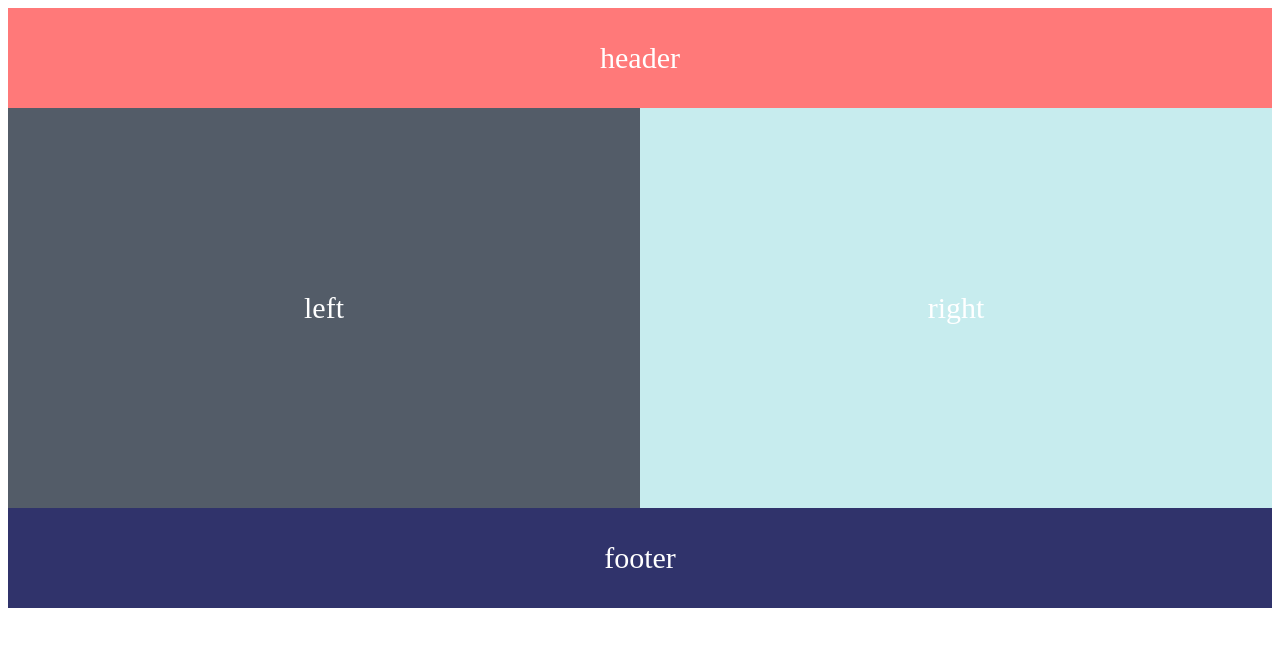
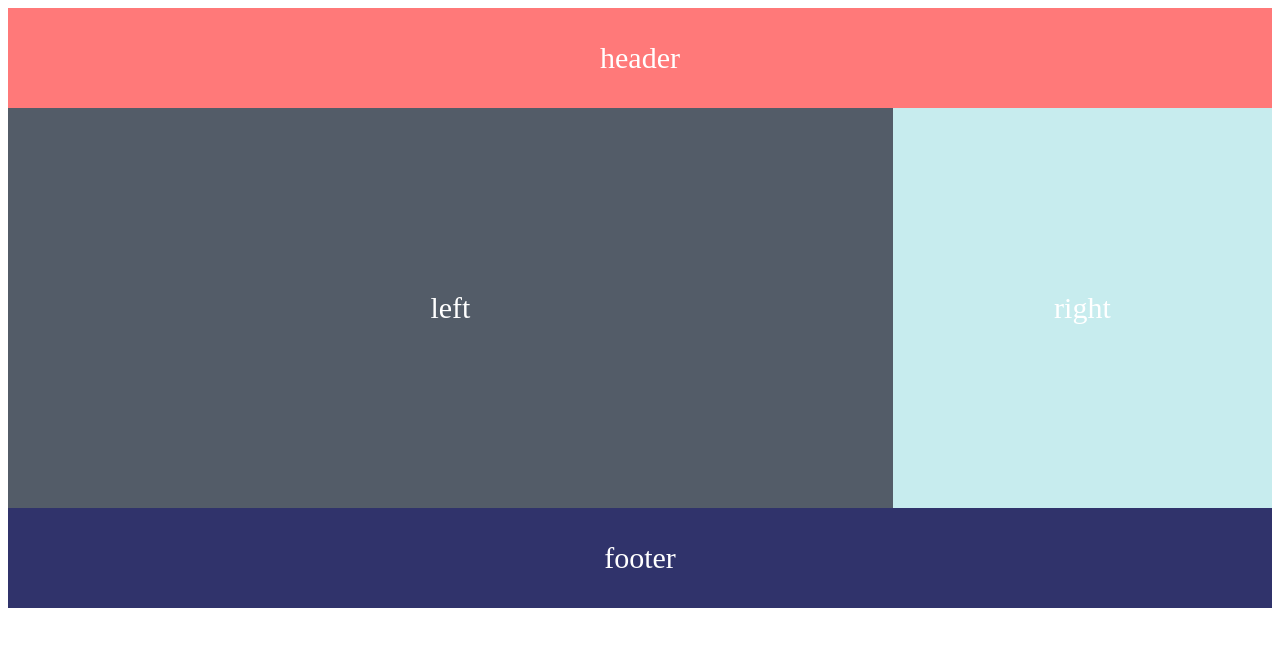
Before and after one commit to kazifarukcse/two-layout-html, a plain HTML site: page index.html in a window 1280 px wide. Drawn offline with Linux system fonts and the light colour scheme.

Commit message:
Update Style.css

```diff
--- a/Style.css
+++ b/Style.css
@@ -17,7 +17,7 @@
 	background-color: #535c68;
 	min-height: 400px;
 	float: left;
-	width: 50%;
+	width: 70%;
 	color: white;
 	display : flex;
   	align-items : center;
@@ -29,7 +29,7 @@
 	background-color: #c7ecee;
 	min-height: 400px;
 	float: right;
-	width: 50%;
+	width: 30%;
 	color: white;
 	display : flex;
   	align-items : center;
```
